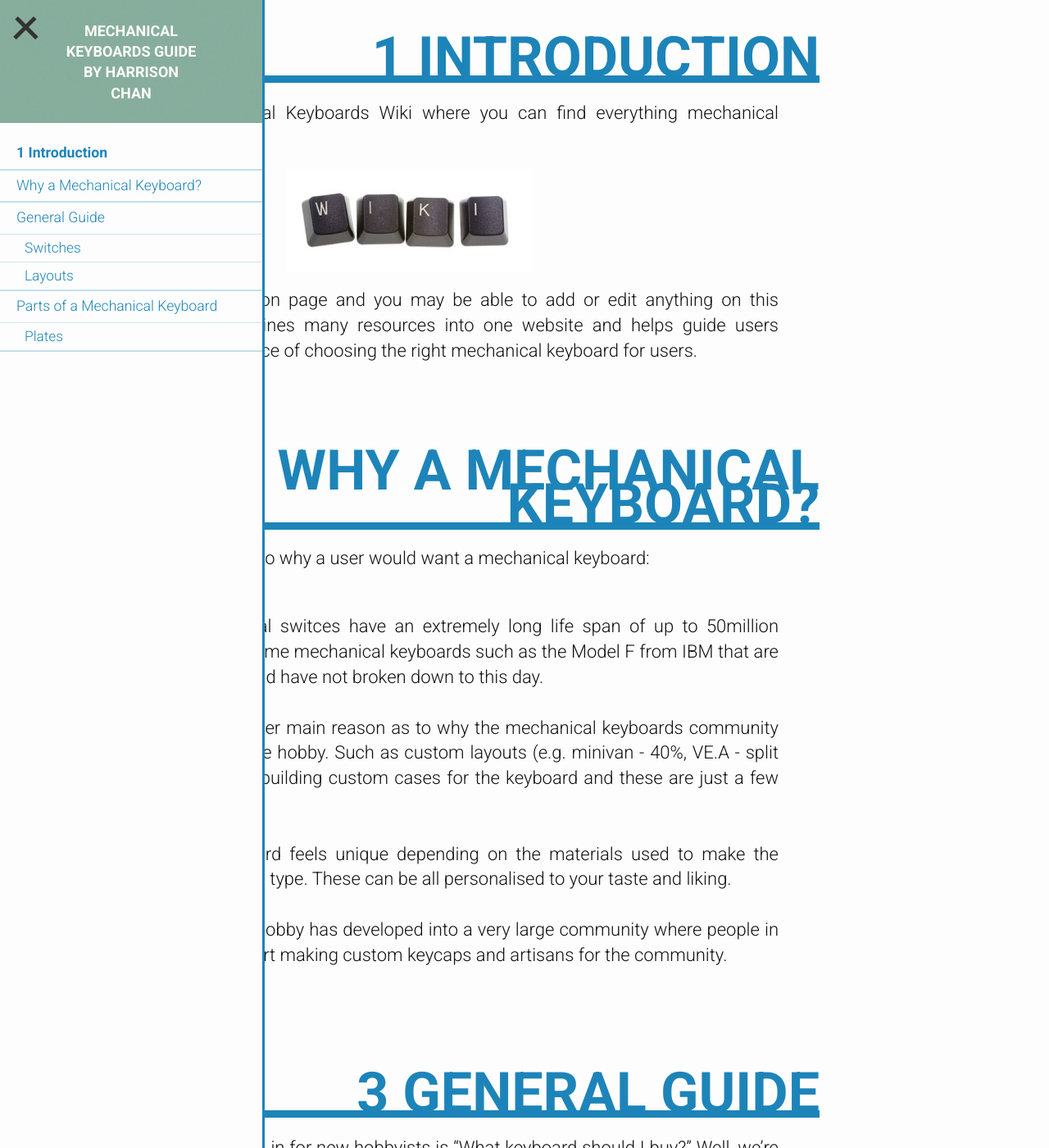
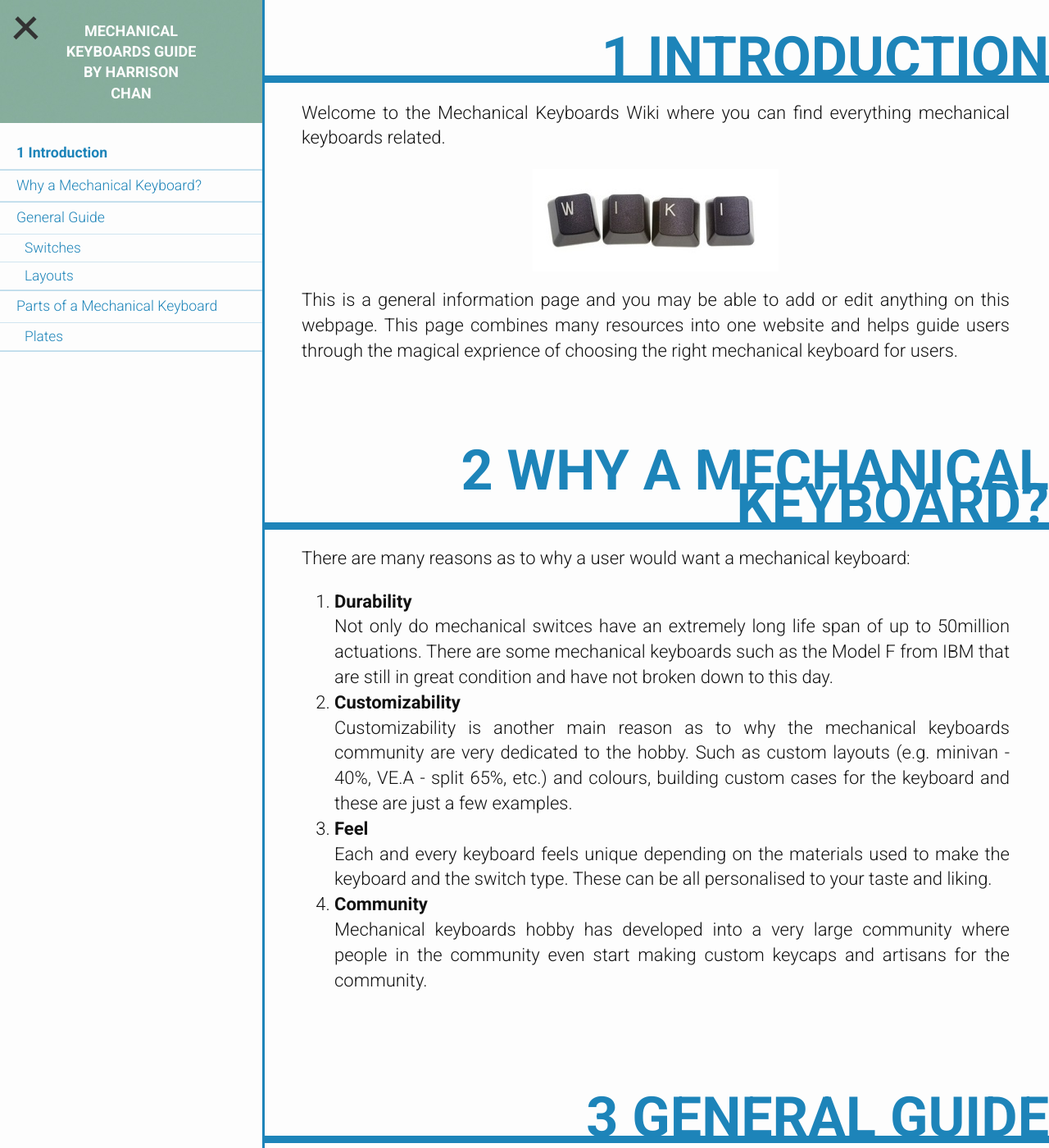
Before and after one commit to Xelus22/MechanicalKeyboardWiki, a Jekyll site: the page built from index.html, in a window 1280 px wide and 1400 px high. Shown: the whole window at 82% size. Built offline with Jekyll 4.4.1, drawn with Linux system fonts in a browser that asks for light colours; comment, search, counter and statistics services are not loaded.

Commit message:
ruiqi is god

```diff
--- a/_sass/partials/_general.scss
+++ b/_sass/partials/_general.scss
@@ -91,10 +91,9 @@ body{
 
 .content{
     counter-reset: h1-counter;
-    width: 1000px;
-
     max-width: 1000px;
 	float:left;
+	margin-left:320px;
     /*@media screen and (max-width: $sidebar-collapse){
         width: 100%;
     }*/
--- a/js/scripts.js
+++ b/js/scripts.js
@@ -103,10 +103,10 @@ document.getElementById('menu').onclick= function(){
 	var div = document.getElementById('overview');
     if (div.style.display !== 'none') {
         div.style.display = 'none';  							 //close the sidebar
-		//document.getElementById('content').style.width = '1000px';  //content to fill page
+		document.getElementById('content').style.marginLeft = '0';  //content to fill page
     }
     else {
         div.style.display = 'block';							 //open the sidebar
-		//document.getElementById('content').style.width = 'calc(100% - 320px)' //content back to original size
+		document.getElementById('content').style.marginLeft = '320px' //content back to original size
     }
 }
```
